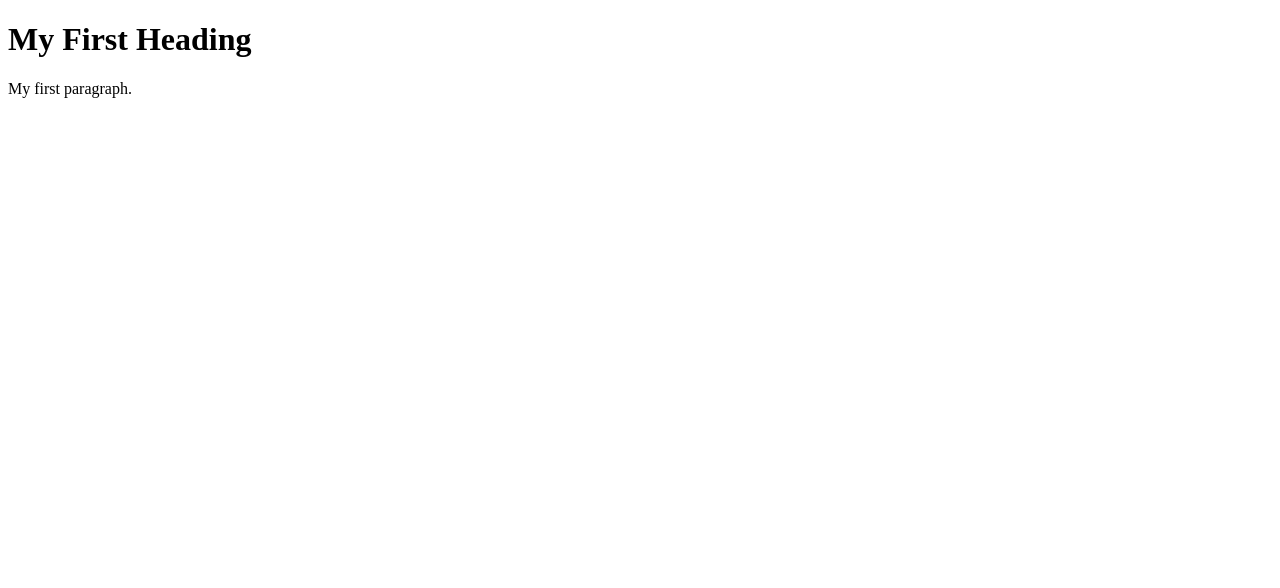
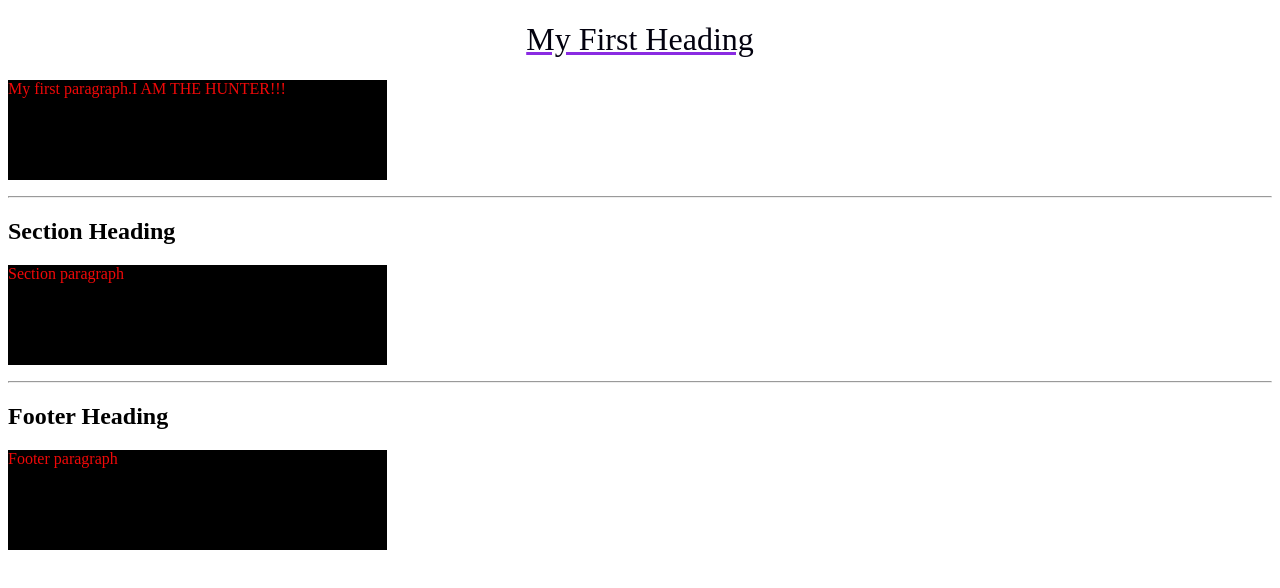
Before and after one commit to CodingWithRuslan/CSSCourse, a plain HTML site: page index.html in a window 1280 px wide. Drawn offline with Linux system fonts and the light colour scheme.

Commit message:
added 2 <hr> and i am the hunterrrr !!!

```diff
--- a/index.html
+++ b/index.html
@@ -2,10 +2,21 @@
 <html lang="en">
 <head>
     <title>CSS Basics</title>
+    <Link rel="stylesheet" href="styles.css"/>
 </head>
 <body>
     <h1>My First Heading</h1>
 
-    <p>My first paragraph.</p>
+    <p>My first paragraph.I AM THE HUNTER!!!</p>
+    <hr>
+<section>
+  <h2>Section Heading</h2>
+  <p>Section paragraph</p>
+</section>
+<hr>
+<footer>
+  <h2>Footer Heading</h2>
+  <p>Footer paragraph</p>
+</footer>
 </body>
 </html>
--- a/styles.css
+++ b/styles.css
@@ -1,13 +1,15 @@
+
 h1 {
     text-align: center;
-    color: rgb(17, 248, 190);
+    color: rgb(2, 1, 14);
     font-weight: normal;
    text-decoration: underline;
+   text-decoration-color: blueviolet;
 }
 
 p {
-    background-color: blueviolet;
-    color: white;
+    background-color: rgb(0, 0, 0);
+    color: rgb(240, 8, 8);
     min-height: 100px;
     font-size: 1.25res;
     width: 30%;
```
